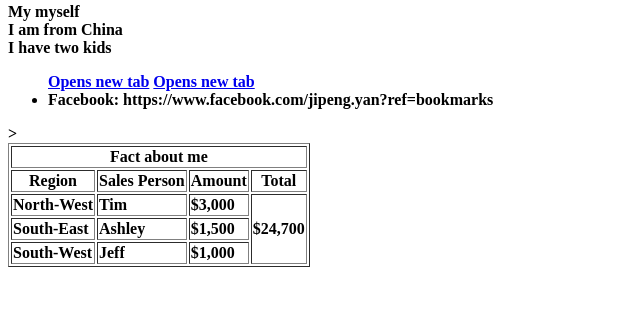
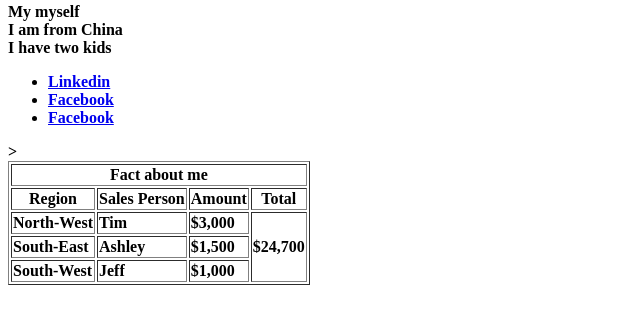
Before and after one commit to Jipengyan/Jipengyan.github.io, a plain HTML site: page index.html in a window 1280 px wide. Shown: the part 383-706 px from the top of the page, without its empty margins (0-640 px from the left). Drawn offline with Linux system fonts and the light colour scheme.

Commit message:
Update index.html

```diff
--- a/index.html
+++ b/index.html
@@ -10,10 +10,10 @@
     <article>I am from China</article>
     <article>I have two kids</article>
     <ul>
-            <a href="https://www.linkedin.com/in/jipeng-yan-852a1539/" target="_blank">Opens new tab</a>
-            <a href="https://www.linkedin.com/in/jipeng-yan-852a1539/" target="_blank">Opens new tab</a>
-            <li>Facebook: https://www.facebook.com/jipeng.yan?ref=bookmarks</li>
-    </ul>>
+         <li><a href="https://www.linkedin.com/in/jipeng-yan-852a1539">Linkedin</a></li>
+    <li><a href="https://www.facebook.com">Facebook</a></li>
+    <li><a href="https://www.facebook.com/jipeng.yan?ref=bookmarks">Facebook</a></li>
+         </ul>>
     <table border="1">
       <thead>
         <tr>
```
